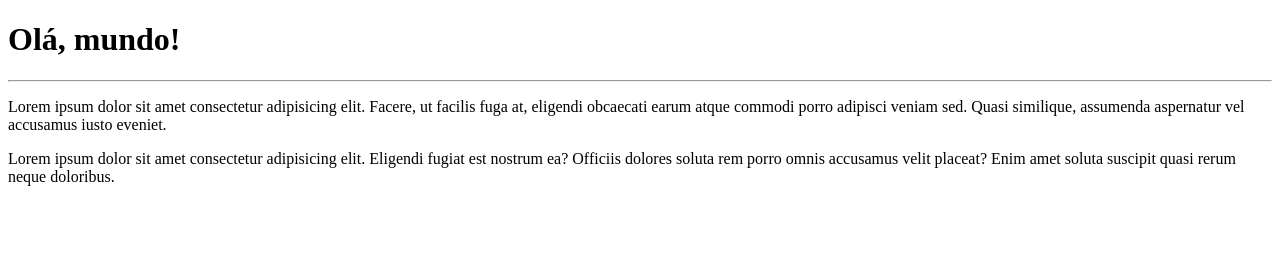
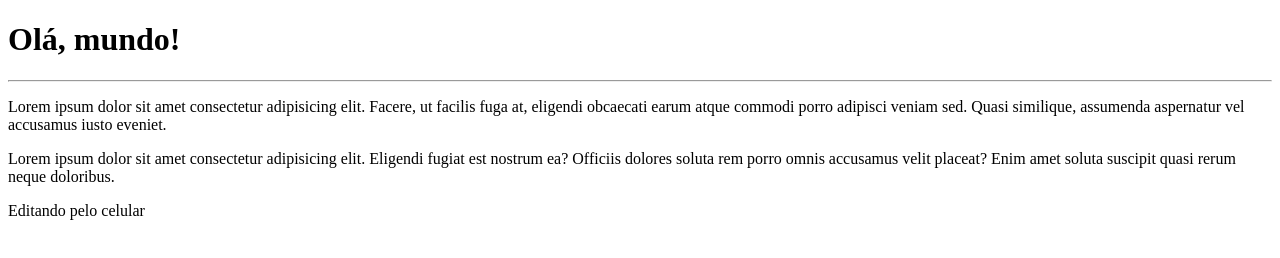
Before and after one commit to CaioDornelas/Ola-mundo, a plain HTML site: page site-exemplo/index.html in a window 1280 px wide. Drawn offline with Linux system fonts and the light colour scheme.

Commit message:
Atualizei pelo celular o index.html

```diff
--- a/site-exemplo/index.html
+++ b/site-exemplo/index.html
@@ -10,5 +10,6 @@
     <hr>
     <p>Lorem ipsum dolor sit amet consectetur adipisicing elit. Facere, ut facilis fuga at, eligendi obcaecati earum atque commodi porro adipisci veniam sed. Quasi similique, assumenda aspernatur vel accusamus iusto eveniet.</p>
     <p>Lorem ipsum dolor sit amet consectetur adipisicing elit. Eligendi fugiat est nostrum ea? Officiis dolores soluta rem porro omnis accusamus velit placeat? Enim amet soluta suscipit quasi rerum neque doloribus.</p>
+    <p>Editando pelo celular</p>
 </body>
 </html>
```
